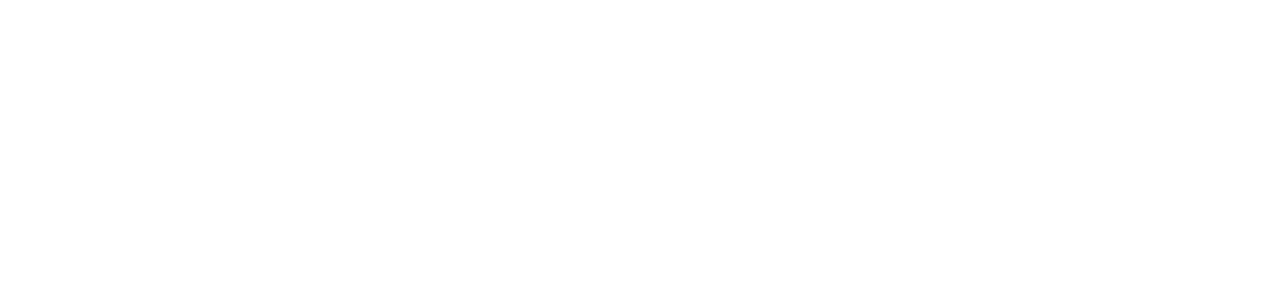
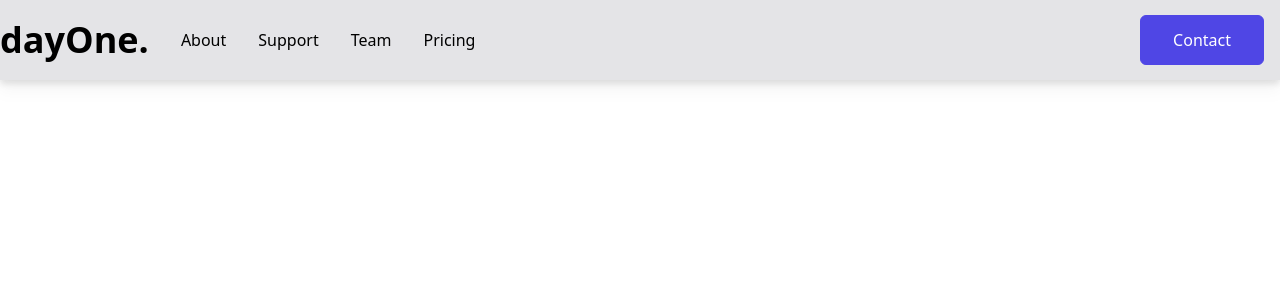
Before and after one commit to Abby1129/dayone, a React (Create React App) app: page / in a window 1280 px wide. Shown: the top 300 px of the page. Built offline with nearby package versions, Linux system fonts and the light colour scheme.

Commit message:
Install tailwind and make Navbar component

```diff
--- a/package.json
+++ b/package.json
@@ -3,12 +3,16 @@
   "version": "0.1.0",
   "private": true,
   "dependencies": {
+    "@heroicons/react": "^1.0.6",
     "@testing-library/jest-dom": "^5.16.4",
     "@testing-library/react": "^13.3.0",
     "@testing-library/user-event": "^13.5.0",
+    "autoprefixer": "^10.4.7",
+    "postcss": "^8.4.14",
     "react": "^18.1.0",
     "react-dom": "^18.1.0",
     "react-scripts": "5.0.1",
+    "tailwindcss": "^3.0.24",
     "web-vitals": "^2.1.4"
   },
   "scripts": {
--- a/src/App.js
+++ b/src/App.js
@@ -1,7 +1,11 @@
-import "./App.css";
+import Navbar from "./components/Navbar";
 
 function App() {
-  return <div className="App"></div>;
+  return (
+    <>
+      <Navbar />
+    </>
+  );
 }
 
 export default App;
--- /dev/null
+++ b/src/components/Navbar.jsx
@@ -0,0 +1,43 @@
+import React, { useState } from "react";
+
+import { MenuIcon, XIcon } from "@heroicons/react/outline";
+
+const Navbar = () => {
+  const [nav, setNav] = useState(false);
+
+  const handleClick = () => setNav(!nav);
+
+  return (
+    <div className="w-screen h-[80px] z-10 bg-zinc-200 fixed drop-shadow-lg">
+      <div className="'px-2 flex justify-between items-center w-full h-full">
+        <div className="flex items-center">
+          <h1 className="text-3xl font-bold mr-4 sm:text-4xl">dayOne.</h1>
+          <ul className="hidden md:flex">
+            <li>About</li>
+            <li>Support</li>
+            <li>Team</li>
+            <li>Pricing</li>
+          </ul>
+        </div>
+        <div className="hidden md:flex pr-4">
+          <button className="px-8 py-3">Contact</button>
+        </div>
+        <div className="md:hidden" onClick={handleClick}>
+          {!nav ? <MenuIcon className="w-5" /> : <XIcon className="w-5" />}
+        </div>
+      </div>
+
+      <ul className={!nav ? "hidden" : "absolute bg-zinc-200 w-full px-8"}>
+        <li className="border-b-2 border-zinc-300 w-full">About</li>
+        <li className="border-b-2 border-zinc-300 w-full">Support</li>
+        <li className="border-b-2 border-zinc-300 w-full">Team</li>
+        <li className="border-b-2 border-zinc-300 w-full">Pricing</li>
+        <div className="flex flex-col my-4">
+          <button className="px-8 py-3">Contact</button>
+        </div>
+      </ul>
+    </div>
+  );
+};
+
+export default Navbar;
--- a/src/index.css
+++ b/src/index.css
@@ -1,13 +1,14 @@
-body {
-  margin: 0;
-  font-family: -apple-system, BlinkMacSystemFont, 'Segoe UI', 'Roboto', 'Oxygen',
-    'Ubuntu', 'Cantarell', 'Fira Sans', 'Droid Sans', 'Helvetica Neue',
-    sans-serif;
-  -webkit-font-smoothing: antialiased;
-  -moz-osx-font-smoothing: grayscale;
+@tailwind base;
+@tailwind components;
+@tailwind utilities;
+
+@layer base {
+  li {
+    @apply p-4;
+  }
+
+  button {
+    @apply text-white border bg-indigo-600 border-indigo-600
+    hover:bg-transparent hover:text-indigo-600 rounded-md;
+  }
 }
-
-code {
-  font-family: source-code-pro, Menlo, Monaco, Consolas, 'Courier New',
-    monospace;
-}
--- /dev/null
+++ b/tailwind.config.js
@@ -0,0 +1,22 @@
+module.exports = {
+  content: ["./src/**/*.{js,jsx,ts,tsx}"],
+  theme: {
+    screens: {
+      sm: "640px",
+      // => @media (min-width: 640px) { ... }
+
+      md: "768px",
+      // => @media (min-width: 768px) { ... }
+
+      lg: "1024px",
+      // => @media (min-width: 1024px) { ... }
+
+      xl: "1280px",
+      // => @media (min-width: 1280px) { ... }
+
+      "2xl": "1536px",
+      // => @media (min-width: 1536px) { ... }
+    },
+  },
+  plugins: [],
+};
```
Also changed, not shown: 1 other file (tests, documents, lock files or other folders).
